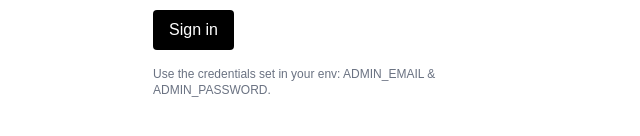
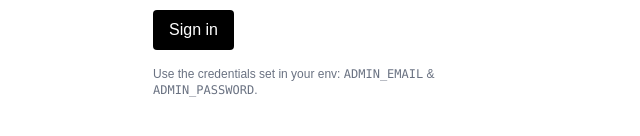
Before and after one commit to georgetozas/roomer, a Next.js app: page /login in a window 1280 px wide. Shown: the part 218-354 px from the top of the page, without its empty margins (319-959 px from the left). Built offline with nearby package versions, Linux system fonts and the light colour scheme; no server answers.

Commit message:
fix(login): set cookie in Server Action (await cookies + ts-expect-error)

```diff
--- a/src/app/login/page.tsx
+++ b/src/app/login/page.tsx
@@ -25,7 +25,12 @@ async function login(form: FormData) {
   }
 
   const session = await createSessionCookie({ sub: 'admin', email });
-  cookies().set(session.name, session.value, session.options);
+
+  // Next 15 types can mark cookies() as read-only in some contexts.
+  // At runtime in a Server Action, setting is allowed. We await and set:
+  const jar = await cookies();
+  // @ts-expect-error: mutation is valid in Server Actions even if types say Readonly
+  jar.set(session.name, session.value, session.options);
 
   redirect(next);
 }
@@ -53,7 +58,9 @@ export default async function LoginPage({
         </label>
         <button className="px-4 py-2 rounded bg-black text-white">Sign in</button>
       </form>
-      <p className="text-xs text-gray-500">Use the credentials set in your env: ADMIN_EMAIL &amp; ADMIN_PASSWORD.</p>
+      <p className="text-xs text-gray-500">
+        Use the credentials set in your env: <code>ADMIN_EMAIL</code> &amp; <code>ADMIN_PASSWORD</code>.
+      </p>
     </main>
   );
 }
```
